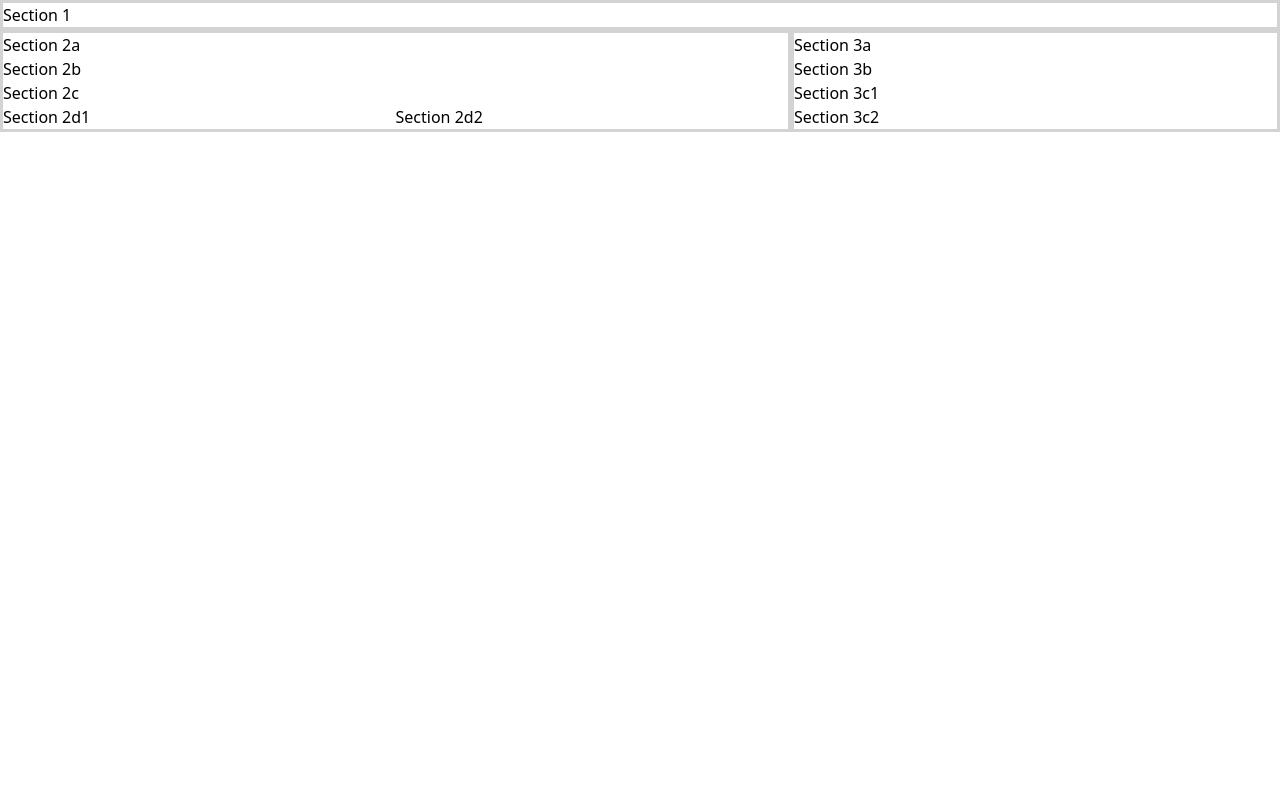
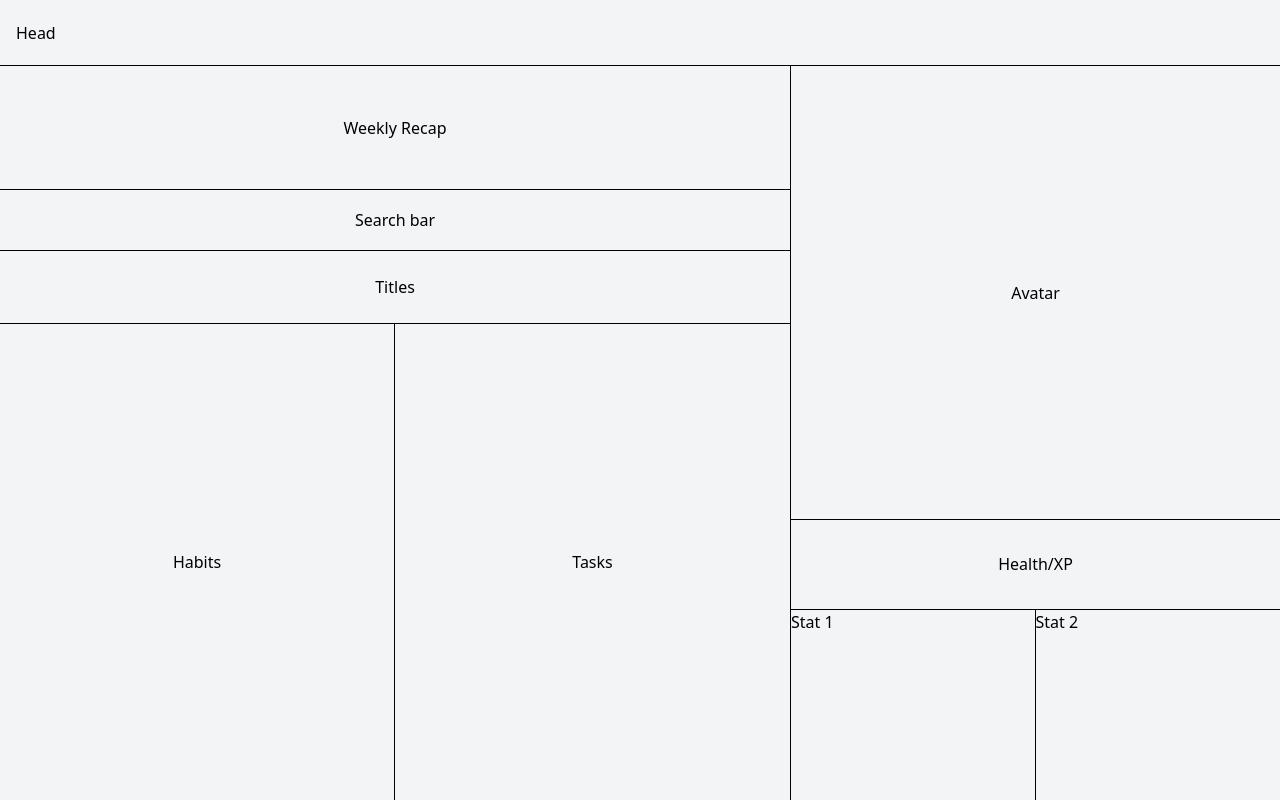
Before and after one commit to rw-xzer/MA_WRou, a Django app: page / in a window 1280 px wide. Run offline with Django 5.2, Linux system fonts and the light colour scheme; style sheets or scripts are compiled from the project's sources; some libraries are stand-ins or nearby versions.

Commit message:
Add tailwindcss and update index
Add tailwindcss for styling and complete sectioning of dashboard

```diff
--- a/static/css/styles.css
+++ b/static/css/styles.css
@@ -1,50 +1,3 @@
 @import "tailwindcss/base";
 @import "tailwindcss/components";
 @import "tailwindcss/utilities";
-
-/* Custom styles */
-.section {
-  max-width: auto flex;
-  margin: 0 auto;
-  border: lightgray 3px solid;
-  align-items: center;
-  justify-content: center;
-}
-
-.section-main-wrapper{
-  width: 100%;
-  border: none;
-  display: flex;
-  flex-direction: row;
-  gap: 0;
-}
-
-.s2{
-  width: 61.8vw;
-  margin: 0;
-  justify-content: left !important;
-}
-
-.s2d{
-  display: flex;
-  flex-direction: row;
-  gap: 0;
-}
-
-.s2d1{
-  width: 50rem;
-  margin: 0;
-  justify-content: left !important;
-}
-
-.s2d2{
-  width: 50rem;
-  margin: 0;
-  justify-content: right !important;
-}
-
-.s3{
-  width: 38.2vw;
-  margin: 0;
-  justify-content: right !important;
-}
--- a/templates/base.html
+++ b/templates/base.html
@@ -1,15 +1,20 @@
-<!DOCTYPE html>
+<!doctype html>
 <html lang="en">
   <head>
-    <meta charset="UTF-8"/>
-    <meta name="viewport" content="width=device-width, initial-scale=1.0"/>
+    <meta charset="UTF-8" />
+    <meta name="viewport" content="width=device-width, initial-scale=1.0" />
     <title>{% block title %}Habit RPG{% endblock %}</title>
 
     {% load static %}
-    <link rel="stylesheet" href="{% static 'css/styles.css'%}">
+    <script src="https://cdn.tailwindcss.com"></script>
     {% block extra_head %}{% endblock %}
   </head>
-  {% block body %}
-  {% block content %}{% endblock %}
-  {% endblock %}
+  <body class="flex h-screen flex-col overflow-hidden">
+    <ribbon
+      class="top-0 right-0 left-0 flex h-[8.3dvh] items-center gap-4 border-b border-black bg-gray-100 px-4"
+    >
+      Head
+    </ribbon>
+    {% block content %}{% endblock %}
+  </body>
 </html>
--- a/templates/index.html
+++ b/templates/index.html
@@ -1,28 +1,55 @@
-<!DOCTYPE html>
-{% extends "base.html" %}
-{% block content %}
-<div class="dashboard">
-  <div class="section s1">Section 1</div>
+<!doctype html>
+{% extends "base.html" %} {% block content %}
+<main>
+  <section
+    class="flex relative left-0 h-[91.7dvh] w-[61.8vw] flex-col justify-center divide-y divide-black border-r border-black bg-gray-100"
+  >
+    <section
+      class="flex h-[15.3dvh] items-center justify-center bg-inherit px-4"
+    >
+      Weekly Recap
+    </section>
 
-<div class="section section-main-wrapper">
-  <div class="section s2">
-    <div class="s2a">Section 2a</div>
-    <div class="s2b">Section 2b</div>
-    <div class="s2c">Section 2c</div>
-    <div class="s2d">
-      <div class="s2d1">Section 2d1</div>
-      <div class="s2d2">Section 2d2</div>
-    </div>
-  </div>
+    <section
+      class="flex h-[7.6dvh] items-center justify-center bg-inherit px-4"
+    >
+      Search bar
+    </section>
 
-  <div class="section s3">
-    <div class="s3a">Section 3a</div>
-    <div class="s3b">Section 3b</div>
-    <div class="s3c">
-      <div class="s3c1">Section 3c1</div>
-      <div class="s3c2">Section 3c2</div>
-    </div>
-  </div>
-</div>
-</div>
+    <section
+      class="flex h-[9.2dvh] items-center justify-center bg-inherit px-4"
+    >
+      Titles
+    </section>
+
+    <section class="flex h-[59.6dvh]">
+      <section class="flex flex-col items-center justify-center w-1/2 border-r border-black px-4">
+        Habits
+      </section>
+      <section class="flex flex-col items-center justify-center w-1/2 px-4">
+        Tasks
+      </section>
+    </section>
+
+  </section>
+  <section class="flex absolute top-[8.3dvh] right-0 h-[91.7dvh] w-[38.2vw] flex-col justify-center divide-y divide-black bg-gray-100">
+    <section class="flex h-[56.6dvh] items-center justify-center bg-inherit">
+      Avatar
+    </section>
+
+    <section class="flex h-[11.2dvh] items-center justify-center bg-inherit px-4">
+      Health/XP
+    </section>
+
+    <section class="flex h-[23.9dvh]">
+      <section class="items-center justify-center w-1/2 border-r border-black">
+        Stat 1
+      </section>
+      <section class="items-center justify-center w-1/2">
+        Stat 2
+      </section>
+    </section>
+
+  </section>
+</main>
 {% endblock %}
```
Also changed, not shown: package.json (added, +50 -0 lines), package-lock.json (added).
